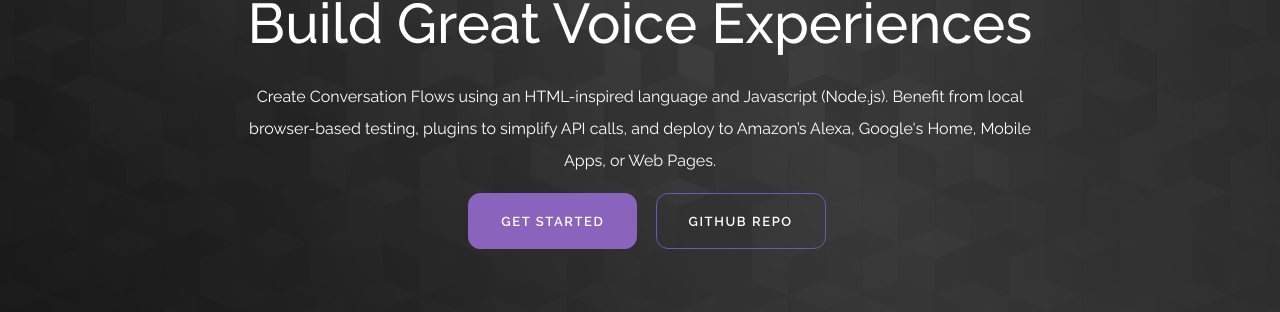
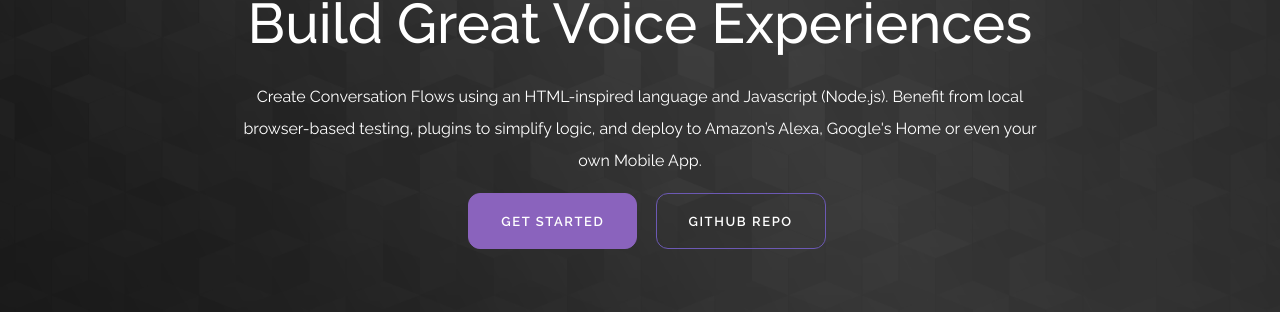
Before and after one commit to salesforce-misc/HelloViolet.ai, a Jekyll site: the page built from index.html, in a window 1280 px wide and 900 px high. Shown: the part 198-510 px from the top of the window. Built offline with Jekyll 4.4.1, drawn with Linux system fonts in a browser that asks for light colours; nearby versions of some CDN libraries; some web fonts are replaced.

Commit message:
minor phrasing improvements

```diff
--- a/index.html
+++ b/index.html
@@ -16,9 +16,9 @@ layout: default
         <p>
           Create Conversation Flows using an HTML-inspired language and Javascript (Node.js).
           Benefit from local browser-based testing, plugins to
-          simplify API calls, and
-          deploy to Amazon’s Alexa, Google's Home, Mobile
-          Apps, or Web Pages.
+          simplify logic, and
+          deploy to Amazon’s Alexa, Google's Home or even your own Mobile
+          App.
         </p>
       </div>
       <div class="hidden-xs-down col-md-2"></div>
```
